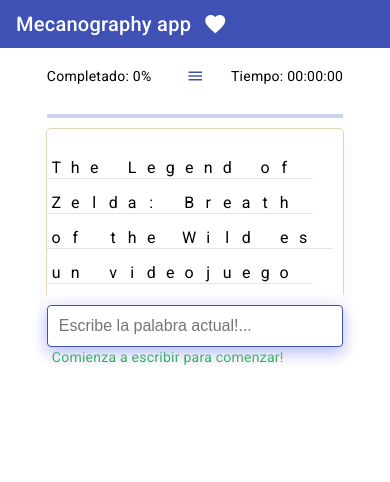
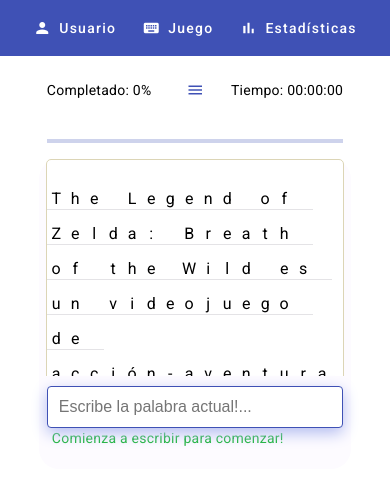
Before and after one commit to leonelSubelza/mecanografia-app, an Angular app: page / in a window 390 px wide. Shown: the top 482 px of the page. Built offline with nearby package versions, Linux system fonts and the light colour scheme.

Commit message:
Added toolbar component with their icons

```diff
--- a/src/app/app.component.css
+++ b/src/app/app.component.css
@@ -2,10 +2,3 @@
   width: 80%;
   margin: auto;
 }
-
-app-game {
-  margin: auto  ;
-  display: flex;
-  min-height: 90dvh;
-  width: 80%;
-}
--- a/src/app/app.component.html
+++ b/src/app/app.component.html
@@ -1,16 +1,3 @@
-<mat-toolbar color='primary'>
-  <!-- <button mat-icon-button class="example-icon">
-    <mat-icon>menu</mat-icon>
-  </button> -->
-  <span>Mecanography app</span>
-  <span class="example-spacer"></span>
-  <button
-    mat-icon-button
-    class="example-icon favorite-icon"
-    aria-label="Example icon-button with heart icon"
-  >
-    <mat-icon>favorite</mat-icon>
-  </button>
-</mat-toolbar>
-  <app-game />
+<app-toolbar />
+  <!-- <app-game /> -->
 <router-outlet />
--- a/src/app/app.component.ts
+++ b/src/app/app.component.ts
@@ -5,11 +5,12 @@
 import {MatButtonModule} from '@angular/material/button';
 import {MatToolbarModule} from '@angular/material/toolbar';
 import {MatCardModule} from '@angular/material/card';
+import { ToolbarComponent } from "./components/toolbar/toolbar.component";
 
 @Component({
   selector: 'app-root',
   standalone: true,
-  imports: [RouterOutlet, GameComponent,MatToolbarModule, MatButtonModule, MatIconModule,MatCardModule],
+  imports: [RouterOutlet, GameComponent, MatToolbarModule, MatButtonModule, MatIconModule, MatCardModule, ToolbarComponent],
   templateUrl: './app.component.html',
   styleUrl: './app.component.css'
 })
--- a/src/app/app.routes.ts
+++ b/src/app/app.routes.ts
@@ -1,3 +1,13 @@
 import { Routes } from '@angular/router';
 
-export const routes: Routes = [];
+export const routes: Routes = [
+  {
+    path: '',
+    pathMatch: 'full',
+    loadComponent: () => import('./pages/game/game.component').then(g => g.GameComponent)
+  },
+  {
+    path: '**',
+    redirectTo: '/'
+  }
+];
--- /dev/null
+++ b/src/app/components/toolbar/toolbar.component.css
@@ -0,0 +1,25 @@
+.items-container {
+    margin: auto;
+    display: flex;
+}
+
+.items-container a {
+    margin:auto 5px;
+}
+
+.item-page-name.none{
+    opacity: 0;
+    user-select: none;
+}
+
+@media screen and (max-width: 720px) {
+    .item-page-name,.spacer-vertical {
+        display: none;
+    }
+}
+
+@media screen and (max-width: 320px) {
+    .item-span-txt{
+        display: none;
+    }
+}
--- /dev/null
+++ b/src/app/components/toolbar/toolbar.component.html
@@ -0,0 +1,27 @@
+<mat-toolbar color='primary'>
+    <a mat-button class="item-page-name">
+        <span>Mecanography app</span>
+        <mat-icon>favorite</mat-icon>
+    </a>
+
+    <div class="items-container">
+        <a mat-button routerLink="/">
+            <span class="item-span-txt">Usuario</span>
+            <mat-icon>person</mat-icon>
+        </a>
+
+        <a mat-button routerLink="/">
+            <span class="item-span-txt">Juego</span>
+            <mat-icon>keyboard</mat-icon>
+        </a>
+
+        <a mat-button routerLink="/">
+            <span class="item-span-txt">Estadísticas</span>
+            <mat-icon>bar_chart</mat-icon>
+        </a>
+    </div>
+    <a class="item-page-name none">
+        <span>Mecanography app</span>
+        <mat-icon>favorite</mat-icon>
+    </a>
+</mat-toolbar>
--- a/src/app/pages/game/components/typing-display/typing-display.component.html
+++ b/src/app/pages/game/components/typing-display/typing-display.component.html
@@ -3,6 +3,8 @@
 <mat-card appearance="outlined" [ngClass]="{'show-tooltip': this.showTooltipMessage}">
     <mat-card-content>
         <input
+        id="inputRef"
+        #inputRef
         type="text"
         (paste)="preventPaste($event)"
         value={{this._appStateService.valueUserWriting()}}
--- a/src/app/pages/game/components/typing-display/typing-display.component.ts
+++ b/src/app/pages/game/components/typing-display/typing-display.component.ts
@@ -1,4 +1,4 @@
-import { Component, effect, inject, OnInit } from '@angular/core';
+import { Component, effect, inject, OnInit, viewChild } from '@angular/core';
 import { GameHandlerService } from '../../../../services/game.handler.service';
 import { MatCardModule } from '@angular/material/card';
 import { Word } from '../../../../interfaces/entities';
@@ -25,11 +25,18 @@
   currentWord!: string;
 
   showTooltipMessage: boolean = true;
+  inputElement = viewChild<HTMLInputElement>('inputRef');
 
   constructor() {
     effect(() => {
         if (!this._appStateService.gameOver()) {
           this.handleUpdateCurrentWord();
+        }else{
+          if(this.inputElement()){
+            const el4 = document.getElementById("inputRef");
+            el4?.focus();
+            this.inputElement()?.focus();
+          }
         }
         if (this._appStateService.indexCorrectWord()) {
           this.handleUpdateCurrentWord();
@@ -44,7 +51,6 @@
     if (correctWord) {
       this.currentWord = correctWord.word;
     }
-    // console.log(this.tooltip);
   }
 
   handleUpdateCurrentWord() {
--- a/src/app/pages/game/game.component.css
+++ b/src/app/pages/game/game.component.css
@@ -1,10 +1,12 @@
 .game-screen-container {
     display: flex;
     flex-direction: column;
-    width: 100%;
-    /* min-height: 90dvh;     */
     height: 100%;
     background-color: #fff;
+
+    margin: auto;
+    min-height: 90dvh;
+    width: 80%;
 }
 
 app-game-info {
```
Also changed, not shown: src/app/components/toolbar/toolbar.component.ts (added, +16 -0 lines).
